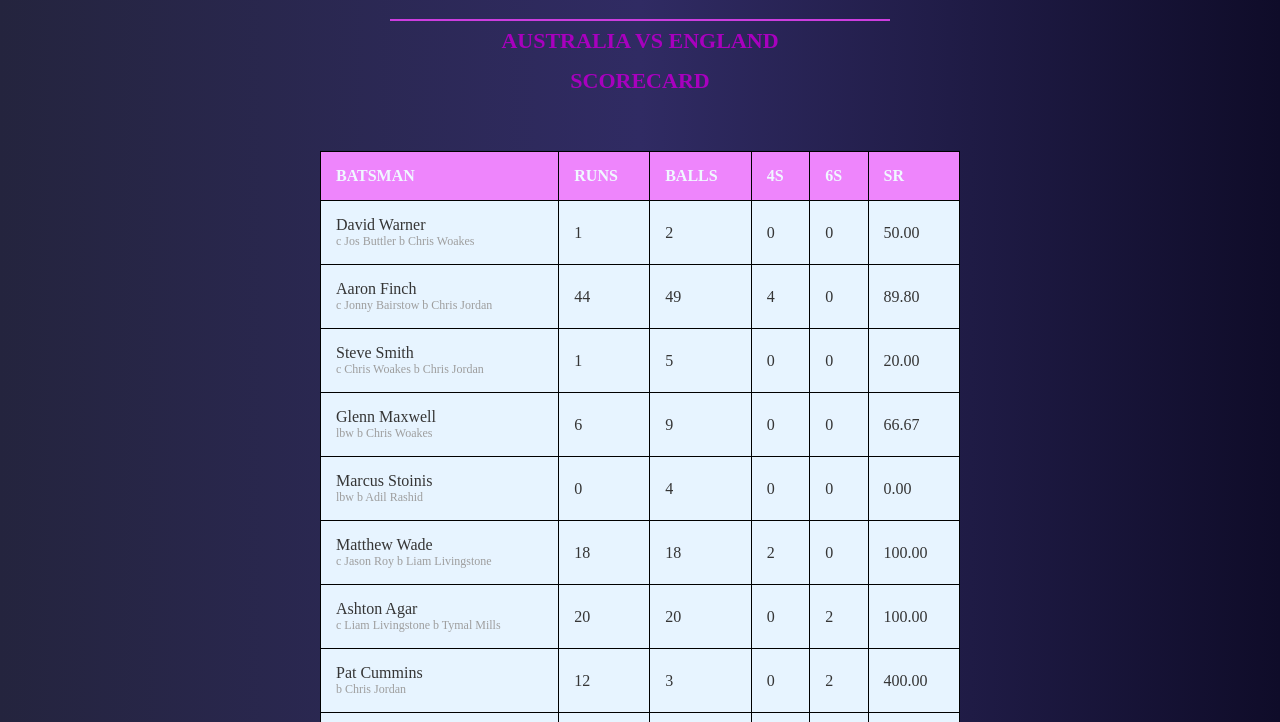
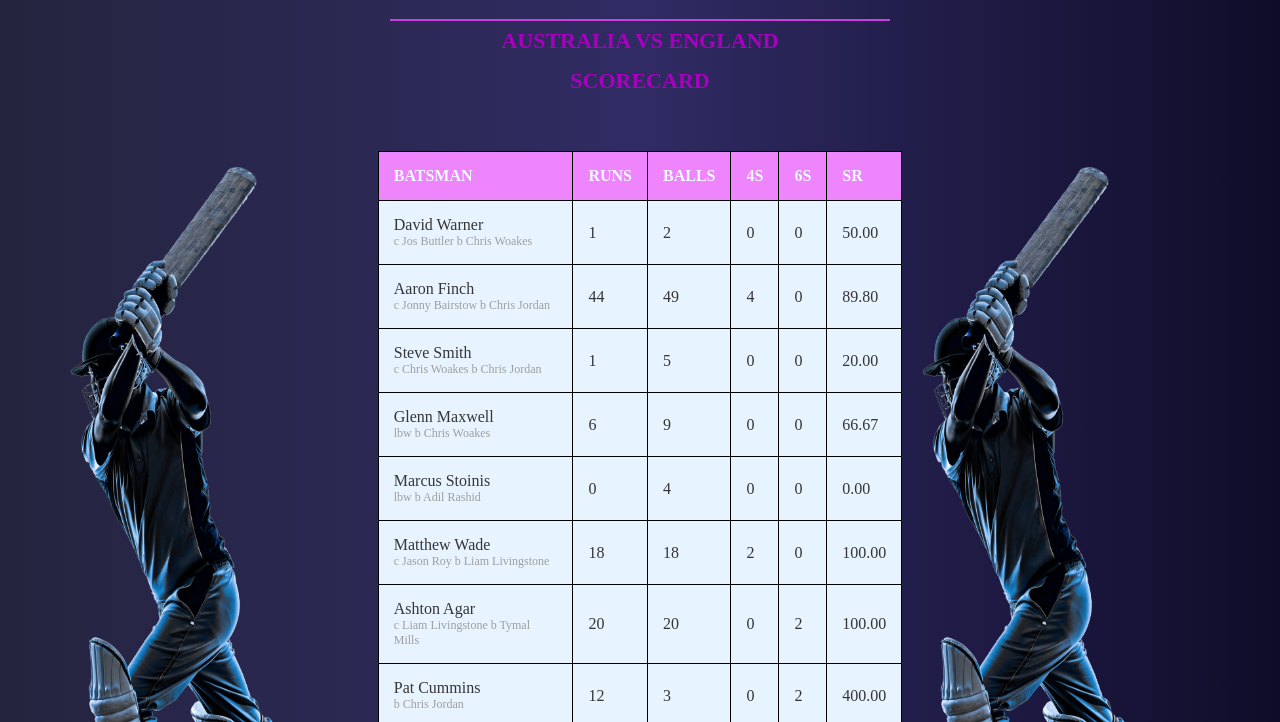
Before and after one commit to iamneowise/Cricket-Scorecard, a plain HTML site: page my_11_circle.html in a window 1280 px wide. Shown: the part 78-800 px from the top of the page. Drawn offline with Linux system fonts and the light colour scheme.

Commit message:
image added

```diff
--- a/my_11_circle.html
+++ b/my_11_circle.html
@@ -14,6 +14,7 @@
     <h5 class="subHeading" id="teams">india vs srilanka</h5>
     <h5 class="subHeading">scorecard</h5>
     <div class="scorecard">
+      <img class="img" src="./static/asset/pngwing.com.png" alt="image">
       <table class="scorecardtable">
         <thead class="tableHeader">
           <th class="tableHeading">batsman</th>
@@ -25,6 +26,7 @@
         </thead>
         <tbody id="tableBody"></tbody>
       </table>
+      <img class="img" src="./static/asset/pngwing.com.png" alt="image">
     </div>
   </div>
   <script type="text/javascript" src="./static/index.js"></script>
--- a/style.css
+++ b/style.css
@@ -41,6 +41,7 @@
 }
 
 .scorecard{
+  display: flex;
   overflow: auto;
   margin-top: 50px;
 }
@@ -91,3 +92,8 @@ a {
   text-transform: none;
   font-size: 12px;
 }
+
+.img {
+  width: 400px;
+  height: auto;
+}
```
Also changed, not shown: static/asset/pngwing.com.png (added).
